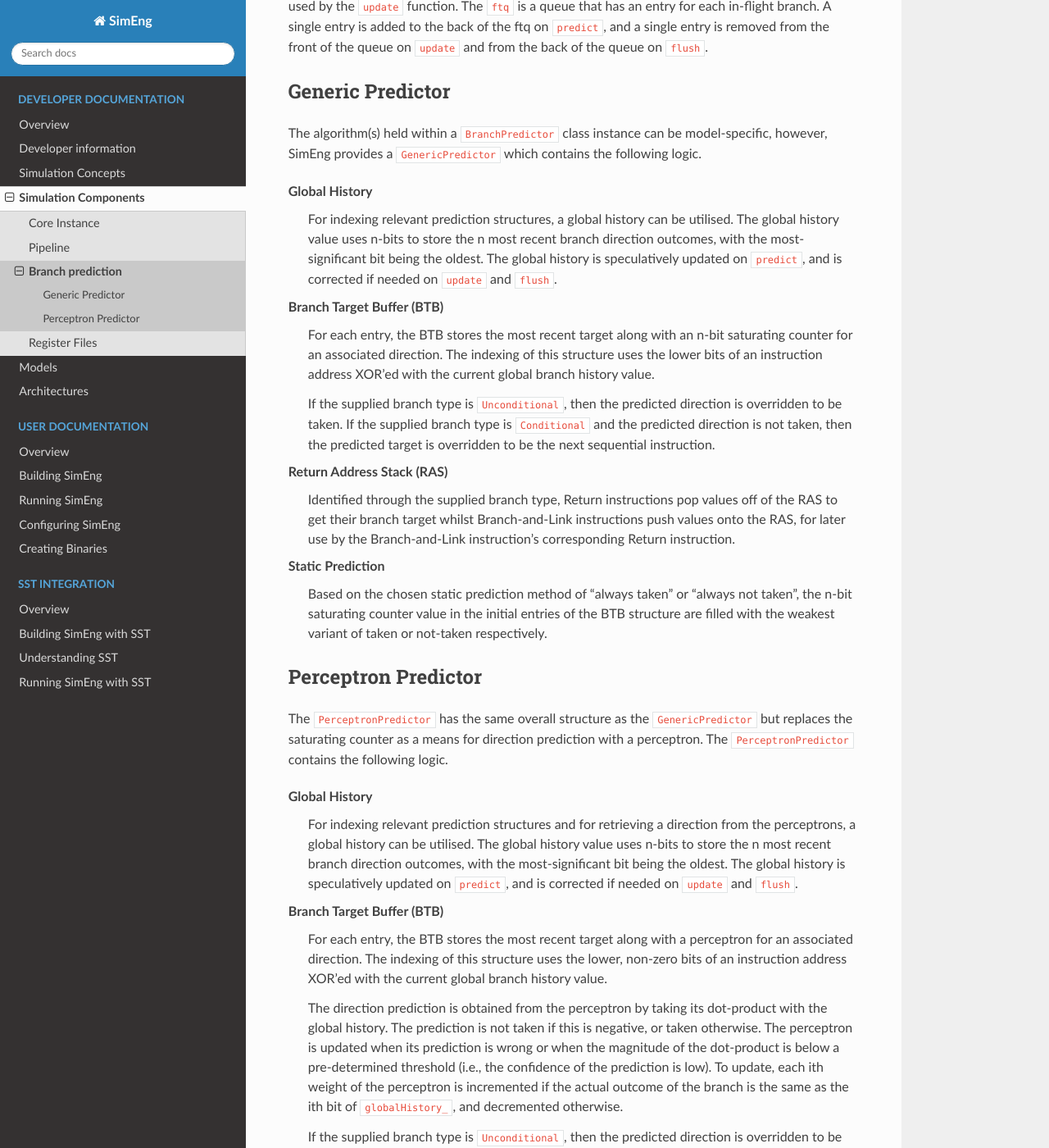
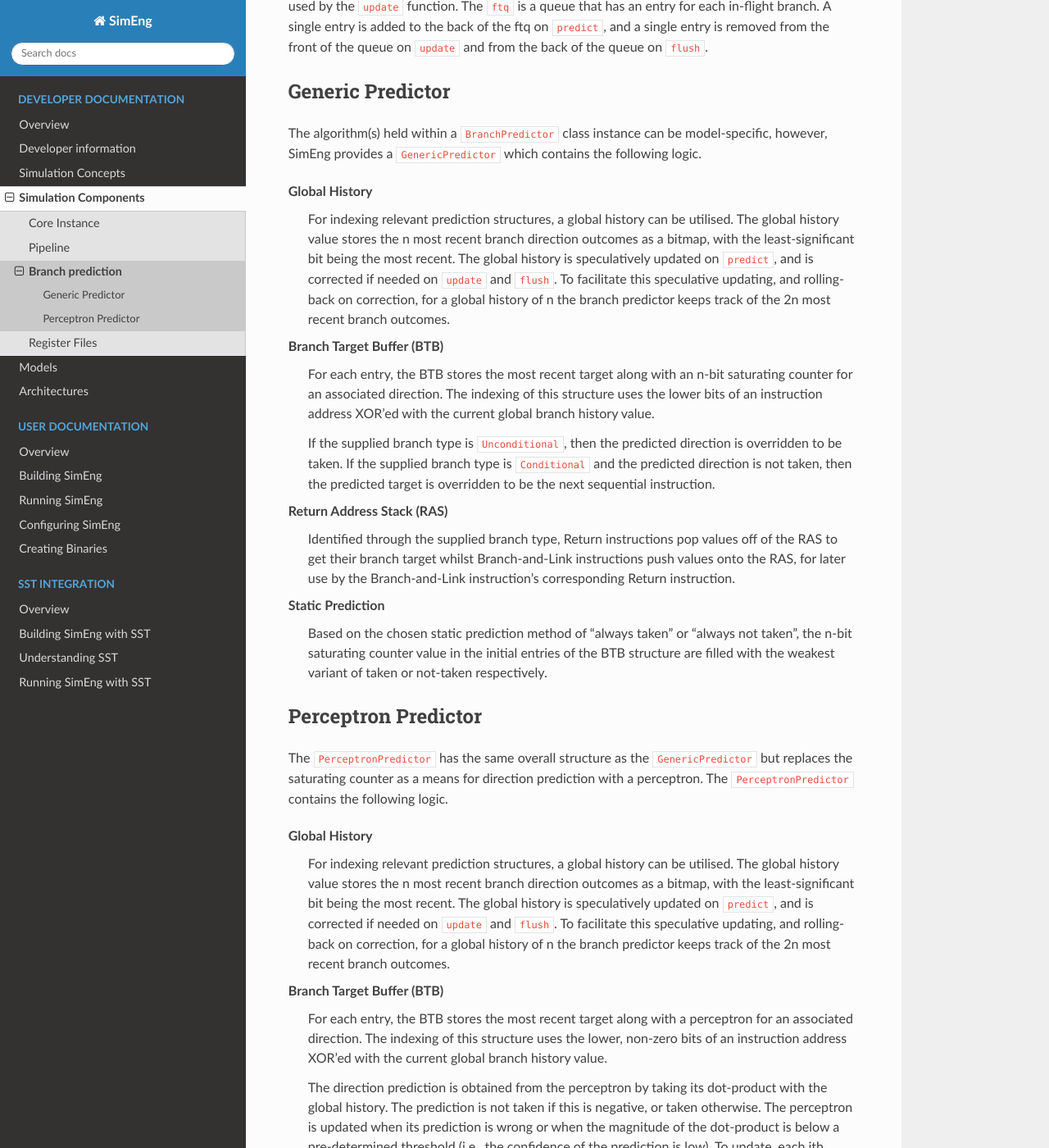
Before and after one commit to UoB-HPC/SimEng, a Sphinx documentation site: the page built from docs/sphinx/developer/components/branchPred.rst, in a window 1280 px wide and 1400 px high, scrolled down 802 px. Shown: the whole window at 82% size. Built offline with Sphinx 7.4.7 and the Read the Docs theme 2.0.0, drawn with Linux system fonts in a browser that asks for light colours; pages that are not in the unit, such as notebooks, are missing from menus.

Commit message:
Moving words around

```diff
--- a/docs/sphinx/developer/components/branchPred.rst
+++ b/docs/sphinx/developer/components/branchPred.rst
@@ -25,7 +25,7 @@ Generic Predictor
 The algorithm(s) held within a ``BranchPredictor`` class instance can be model-specific, however, SimEng provides a ``GenericPredictor`` which contains the following logic.
 
 Global History
-    For indexing relevant prediction structures, a global history can be utilised. The global history value uses n-bits to store the n most recent branch direction outcomes, with the most-significant bit being the oldest. The global history is speculatively updated on ``predict``, and is corrected if needed on ``update`` and ``flush``.
+    For indexing relevant prediction structures, a global history can be utilised. The global history value stores the n most recent branch direction outcomes as a bitmap, with the least-significant bit being the most recent. The global history is speculatively updated on ``predict``, and is corrected if needed on ``update`` and ``flush``.  To facilitate this speculative updating, and rolling-back on correction, for a global history of n the branch predictor keeps track of the 2n most recent branch outcomes.
 
 Branch Target Buffer (BTB)
     For each entry, the BTB stores the most recent target along with an n-bit saturating counter for an associated direction. The indexing of this structure uses the lower bits of an instruction address XOR'ed with the current global branch history value.
@@ -43,7 +43,7 @@ Perceptron Predictor
 The ``PerceptronPredictor`` has the same overall structure as the ``GenericPredictor`` but replaces the saturating counter as a means for direction prediction with a perceptron.  The ``PerceptronPredictor`` contains the following logic.
 
 Global History
-    For indexing relevant prediction structures and for retrieving a direction from the perceptrons, a global history can be utilised. The global history value uses n-bits to store the n most recent branch direction outcomes, with the most-significant bit being the oldest.  The global history is speculatively updated on ``predict``, and is corrected if needed on ``update`` and ``flush``.
+    For indexing relevant prediction structures, a global history can be utilised. The global history value stores the n most recent branch direction outcomes as a bitmap, with the least-significant bit being the most recent. The global history is speculatively updated on ``predict``, and is corrected if needed on ``update`` and ``flush``.  To facilitate this speculative updating, and rolling-back on correction, for a global history of n the branch predictor keeps track of the 2n most recent branch outcomes.
 
 Branch Target Buffer (BTB)
     For each entry, the BTB stores the most recent target along with a perceptron for an associated direction. The indexing of this structure uses the lower, non-zero bits of an instruction address XOR'ed with the current global branch history value.
```
Also changed, not shown: 1 other file.
